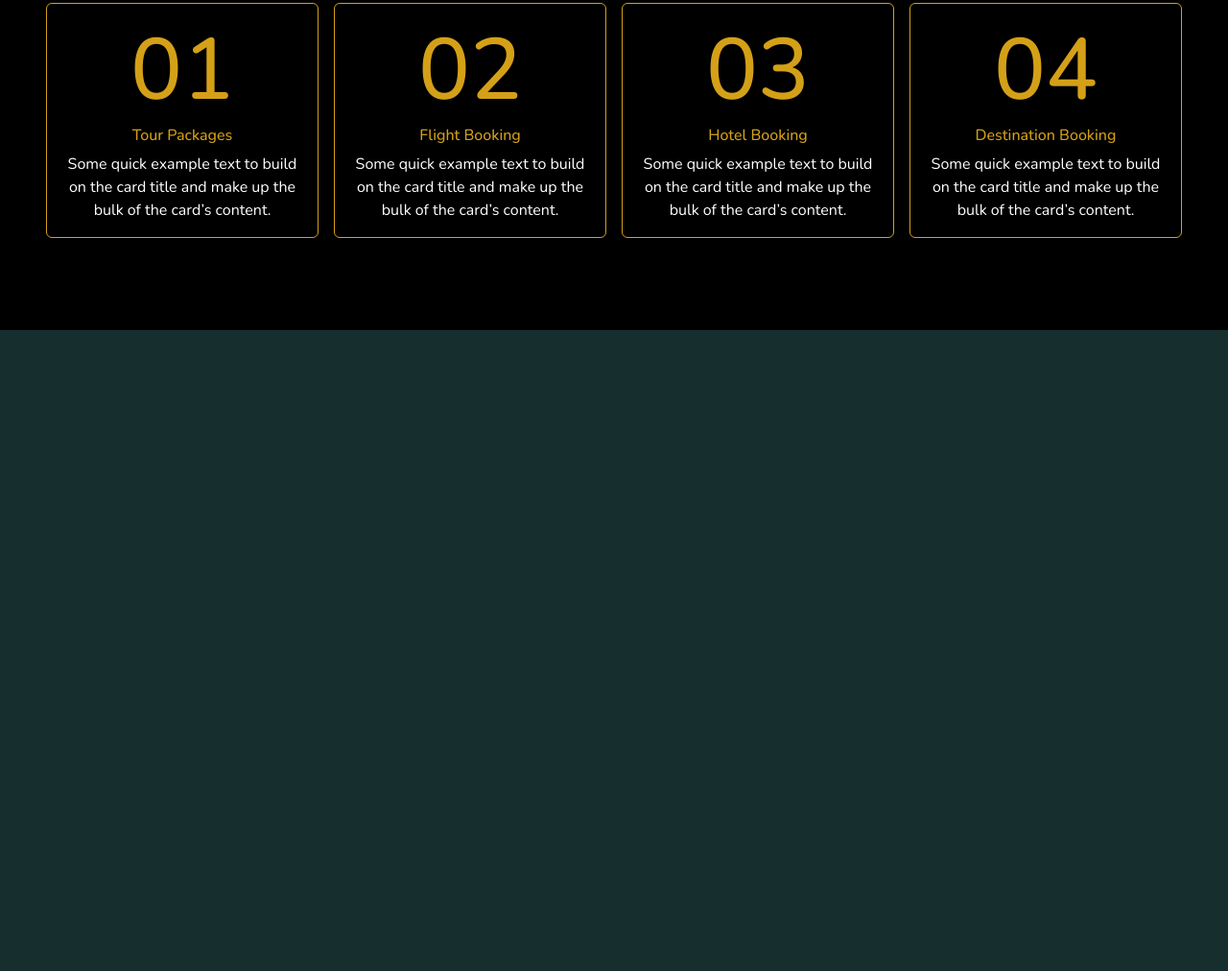
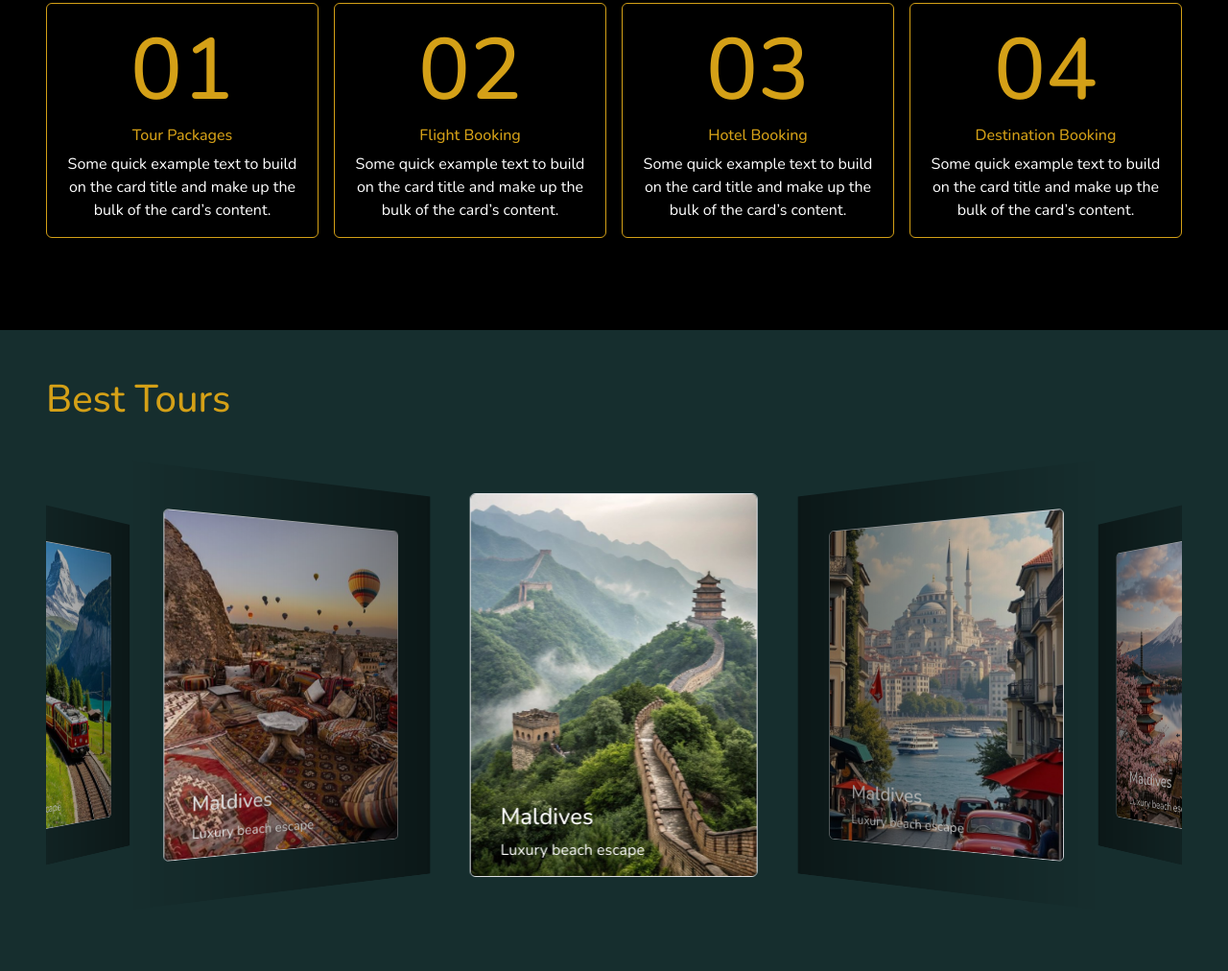
Before and after one commit to sataratimoori/travel-agency, a plain HTML site: page index.html in a window 1280 px wide. Shown: the part 893-1905 px from the top of the page at 96% size. Before the commit the page ends 1237 px from the top, so only its background shows below. Drawn offline with nearby package versions, Linux system fonts and the light colour scheme; a web font is replaced by a local one.

Commit message:
add best tours section

```diff
--- a/css/style.css
+++ b/css/style.css
@@ -76,12 +76,12 @@ body {
     background-color: #D4A017;
 }
 
-.swiper{
+.hero-swiper{
     width: 100%;
     height: 400px;
 }
 
-.swiper-slide{
+.hero-swiper .swiper-slide{
     display: flex;
     justify-content: center;
     align-items: center;
@@ -92,13 +92,13 @@ body {
     transition: .4s;
 }
 
-.image-slide{
+.hero-swiper .image-slide{
     width: 250px;
     height: 300px;
     object-fit: cover;
 }
 
-.swiper-slide-active{
+.hero-swiper .swiper-slide-active{
     opacity: 1;
     transform: scale(1);
 }
@@ -115,3 +115,29 @@ body {
 .card{
     border-color: #D4A017 !important;
 }
+
+.panorama-swiper{
+    width: 100%;
+    height: 500px;
+}
+
+.panorama-swiper .swiper-slide{
+    display: flex;
+    justify-content: center;
+    align-items: center;
+}
+
+.panorama-swiper .image-slide{
+    width: 300px;
+    height: 400px;
+    object-fit: cover;
+}
+
+
+.tour-info{
+    position: absolute;
+    bottom: 10%;
+    left: 20%;
+    color: #fff;
+    z-index: 2;
+}
--- a/index.html
+++ b/index.html
@@ -56,7 +56,7 @@
                     </div>
                     <div class="col-lg-6 col-md-6 col-sm-12">
                         <!-- Slider main container -->
-                        <div class="swiper">
+                        <div class="swiper hero-swiper">
                             <!-- Additional required wrapper -->
                             <div class="swiper-wrapper">
                                 <!-- Slides -->
@@ -117,10 +117,66 @@
         </section>
         <!-- SLIDESHOW -->
         <section class="slide" id="slide">
+            <div class="container-fluid p-5">
+                <div class="row g-3 align-items-center justify-content-center">
+                    <div class="col-12">
+                        <h1 class="text-one">Best Tours</h1>
+                    </div>
+                    <div class="col-12">
+                        <div class="swiper panorama-swiper">
+                            <!-- Additional required wrapper -->
+                            <div class="swiper-wrapper">
+                                <!-- Slides -->
+                                <div class="swiper-slide position-relative">
+                                    <img src="img/image-2.jpg" class="rounded border image-slide" alt="">
+                                    <div class="tour-info">
+                                        <h4>Maldives</h4>
+                                        <p>Luxury beach escape</p>
+                                    </div>
+                                </div>
+                                <div class="swiper-slide position-relative">
+                                    <img src="img/image-3.jpg" class="rounded border image-slide" alt="">
+                                    <div class="tour-info">
+                                        <h4>Maldives</h4>
+                                        <p>Luxury beach escape</p>
+                                    </div>
+                                </div>
+                                <div class="swiper-slide position-relative">
+                                    <img src="img/image-4.jpg" class="rounded border image-slide" alt="">
+                                    <div class="tour-info">
+                                        <h4>Maldives</h4>
+                                        <p>Luxury beach escape</p>
+                                    </div>
+                                </div>
+                                <div class="swiper-slide position-relative">
+                                    <img src="img/image-5.jpg" class="rounded border image-slide" alt="">
+                                    <div class="tour-info">
+                                        <h4>Maldives</h4>
+                                        <p>Luxury beach escape</p>
+                                    </div>
+                                </div>
+                                <div class="swiper-slide position-relative">
+                                    <img src="img/image-6.jpg" class="rounded border image-slide" alt="">
+                                    <div class="tour-info">
+                                        <h4>Maldives</h4>
+                                        <p>Luxury beach escape</p>
+                                    </div>
+                                </div>
+                                <div class="swiper-slide position-relative">
+                                    <img src="img/image-7.jpg" class="rounded border image-slide" alt="">
+                                    <div class="tour-info">
+                                        <h4>Maldives</h4>
+                                        <p>Luxury beach escape</p>
+                                    </div>
+                                </div>
+                            </div>
+                        </div>
+                    </div>
+                </div>
+            </div>
         </section>
         <!-- ABOUT -->
         <section class="about" id="about">
-
         </section>
     </main>
     <script src="https://cdn.jsdelivr.net/npm/bootstrap@5.3.8/dist/js/bootstrap.bundle.min.js" integrity="sha384-FKyoEForCGlyvwx9Hj09JcYn3nv7wiPVlz7YYwJrWVcXK/BmnVDxM+D2scQbITxI" crossorigin="anonymous"></script>
--- a/js/main.js
+++ b/js/main.js
@@ -1,4 +1,4 @@
-const swiper = new Swiper('.swiper', {
+const heroSwiper = new Swiper('.hero-swiper', {
   slidesPerView: 2,
   spaceBetween: 10,
   slidesPerGroupSkip: 1,
@@ -14,3 +14,24 @@ const swiper = new Swiper('.swiper', {
     pauseOnMouseEnter: true
   }
 });
+
+const panoramaSwiper = new Swiper(".panorama-swiper", {
+    effect: "coverflow",
+    loop: true,
+    grabCursor: true,
+    centeredSlides: true,
+    slidesPerView: 3,
+
+    autoplay: {
+        delay: 2500,
+        disableOnInteraction: false,
+    },
+
+    coverflowEffect: {
+        rotate: 40,
+        stretch: 0,
+        depth: 200,
+        modifier: 1,
+        slideShadows: true,
+    },
+});
```
